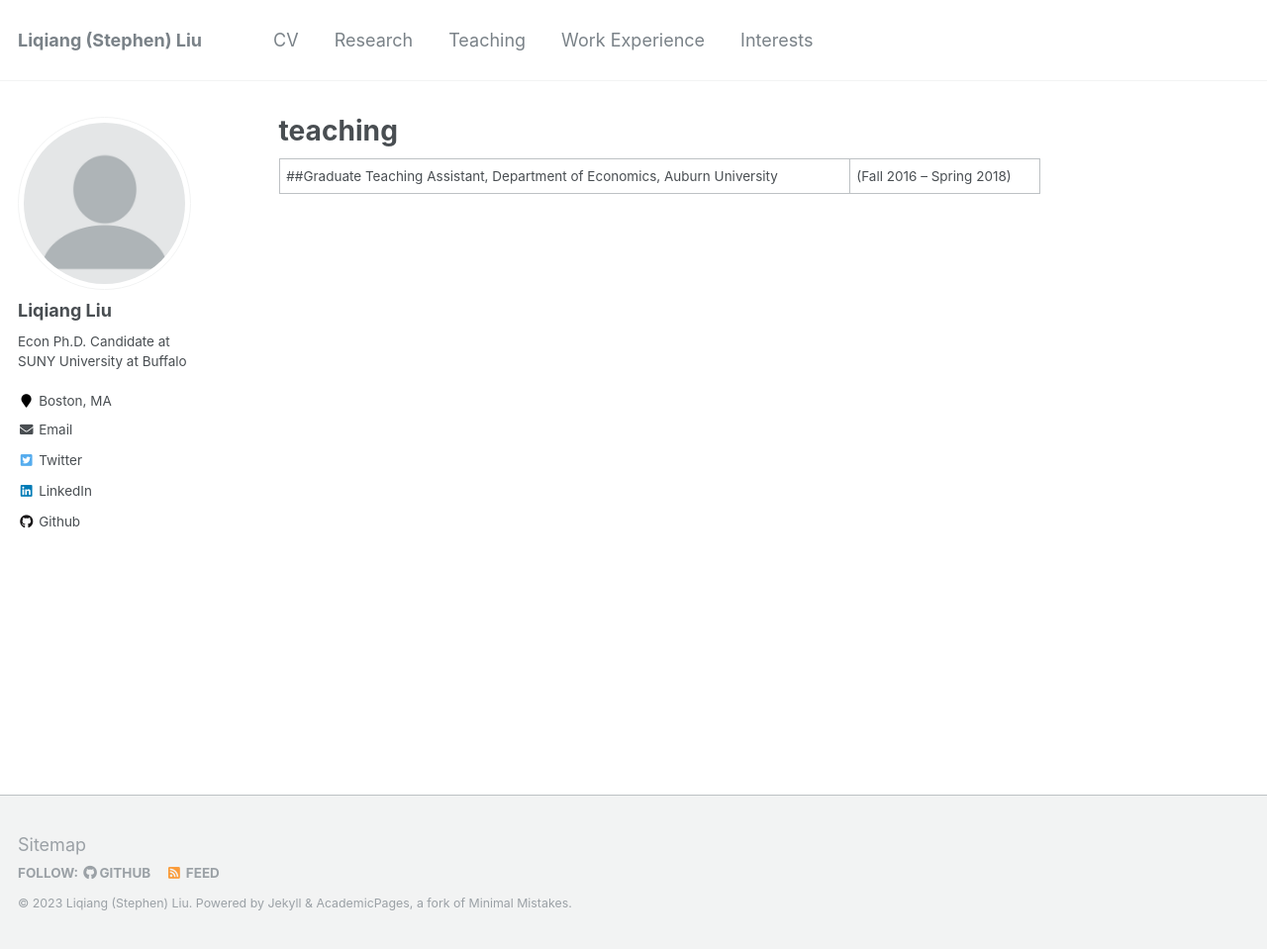
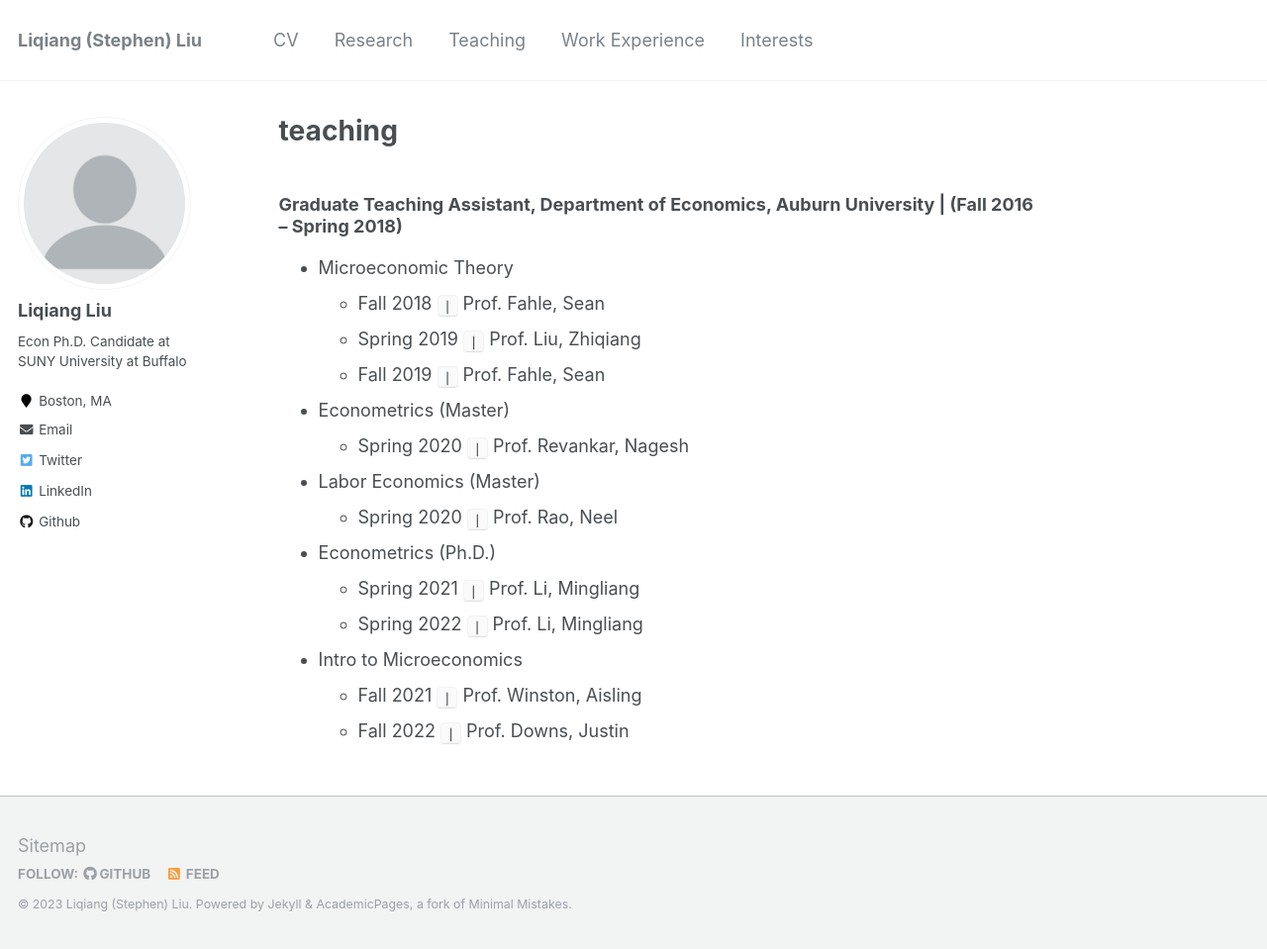
Before and after one commit to Liqiang-Liu/Liqiang-Liu.github.io, a Jekyll site: the page built from _pages/teaching.md, in a window 1280 px wide and 959 px high. Shown: the whole window at 99% size. Built offline with Jekyll 4.4.1, drawn with Linux system fonts in a browser that asks for light colours.

Commit message:
Update teaching.md

```diff
--- a/_pages/teaching.md
+++ b/_pages/teaching.md
@@ -7,4 +7,18 @@ author_profile: true
 
 
 
-##Graduate Teaching Assistant, Department of Economics, Auburn University | (Fall 2016 – Spring 2018)
+### Graduate Teaching Assistant, Department of Economics, Auburn University | (Fall 2016 – Spring 2018)
+* Microeconomic Theory
+  * Fall   2018 `|` Prof. Fahle, Sean
+  * Spring 2019 `|` Prof. Liu, Zhiqiang
+  * Fall   2019 `|` Prof. Fahle, Sean
+* Econometrics (Master)
+  * Spring 2020 `|` Prof. Revankar, Nagesh
+* Labor Economics (Master)
+  * Spring 2020 `|` Prof. Rao, Neel
+* Econometrics (Ph.D.)
+  * Spring 2021 `|` Prof. Li, Mingliang
+  * Spring 2022 `|` Prof. Li, Mingliang
+* Intro to Microeconomics
+  * Fall   2021 `|` Prof. Winston, Aisling
+  * Fall   2022 `|` Prof. Downs, Justin
```
